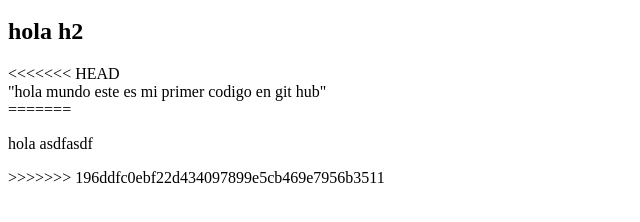
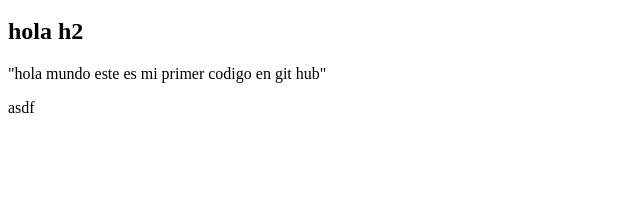
Before and after one commit to JPaulMora/githubtest, a plain HTML site: page index.html in a window 1280 px wide. Shown: the part 48-270 px from the top of the page, without its empty margins (0-640 px from the left). Drawn offline with Linux system fonts and the light colour scheme.

Commit message:
commit hola

```diff
--- a/index.html
+++ b/index.html
@@ -1,9 +1,6 @@
 <html>
     <h1>Hola Git</h1>
     <h2>hola h2</h2>
-<<<<<<< HEAD
     <div>"hola mundo este es mi primer codigo en git hub"</div>
-=======
-    <p>hola asdfasdf</p>
->>>>>>> 196ddfc0ebf22d434097899e5cb469e7956b3511
+    <p>asdf</p>
 </html>
```
